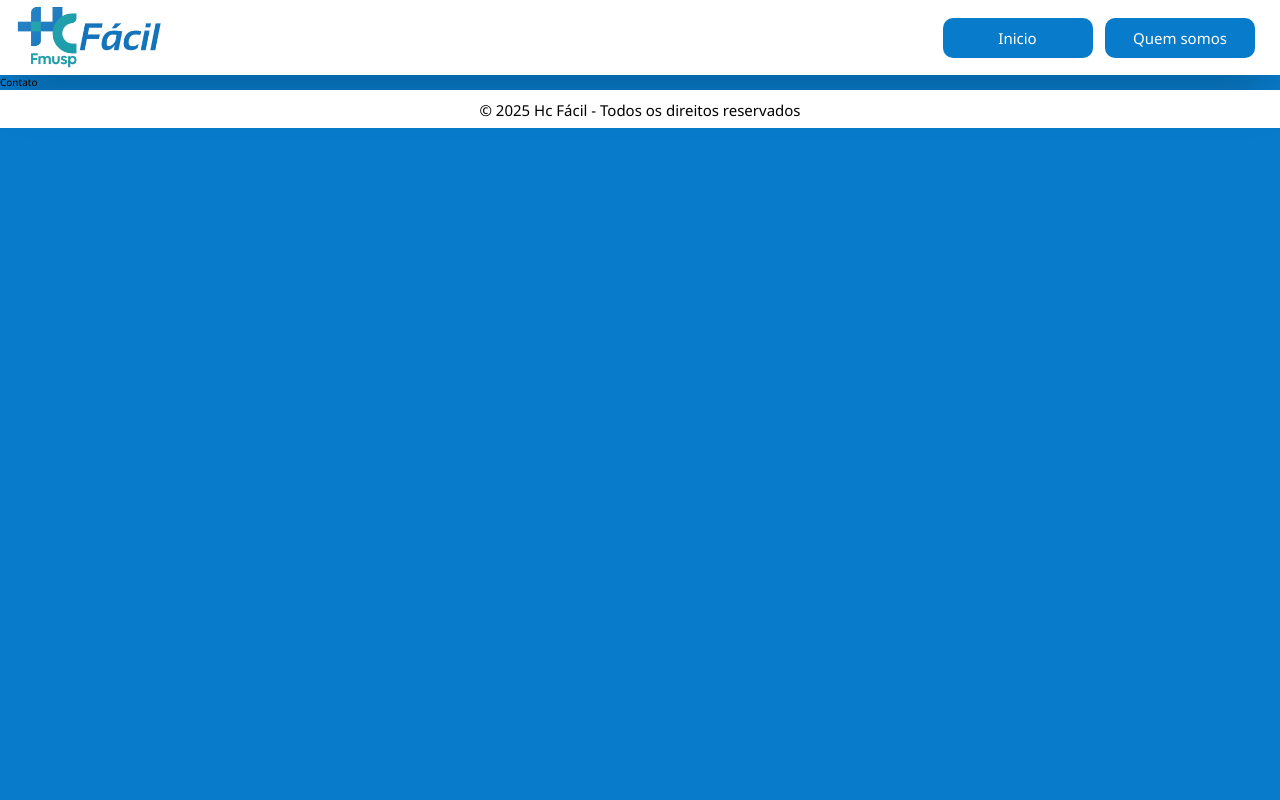
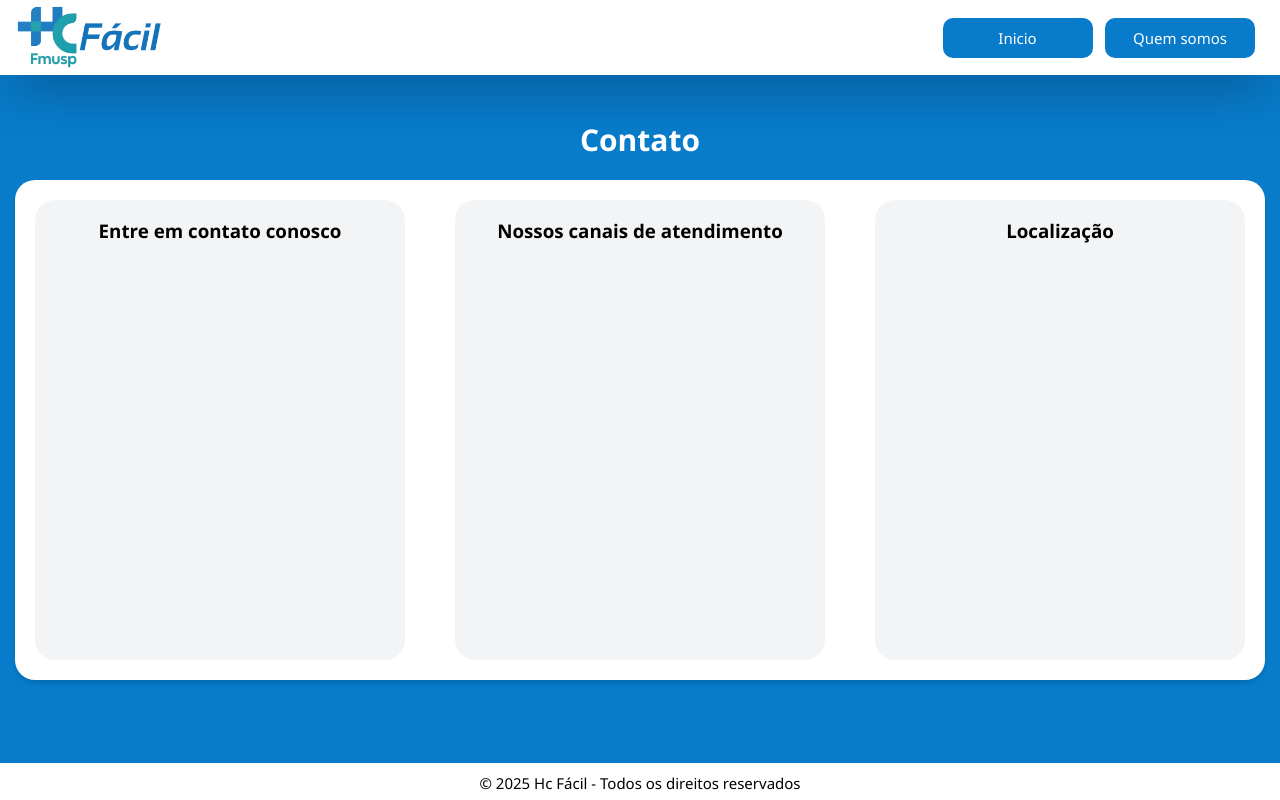
Before and after one commit to PedroCPdev1/HC-Facil, a React (Vite) app in the folder hc-facil/: page /contato in a window 1280 px wide. Built offline with nearby package versions, Linux system fonts and the light colour scheme.

Commit message:
alteracoea no contato

```diff
--- a/hc-facil/src/routes/Contato/index.tsx
+++ b/hc-facil/src/routes/Contato/index.tsx
@@ -1,3 +1,22 @@
 export default function Contato() {
-  return <h1>Contato</h1>;
+  return (
+    <main className="h-screen flex flex-col items-center">
+      <div className="p-8 pt-20 text-center ">
+        <h1 className="text-white text-5xl font-bold mb-2">
+          Contato
+        </h1>
+      </div>
+      <div className="grid grid-cols-3 w-500 h-200 p-8 gap-20 bg-white shadow-md rounded-4xl text-center">
+        <div className="flex flex-col p-8 bg-gray-100 rounded-4xl text-3xl">
+          <h2 className="font-bold mb-4">Entre em contato conosco</h2>
+        </div>
+        <div className="flex flex-col p-8 bg-gray-100 rounded-4xl text-3xl">
+          <h2 className="font-bold mb-4">Nossos canais de atendimento</h2>
+        </div>
+        <div className="flex flex-col p-8 bg-gray-100 rounded-4xl text-3xl">
+          <h2 className=" font-bold mb-4">Localização</h2>
+        </div>
+      </div>
+      </main>
+  )
 }
```
